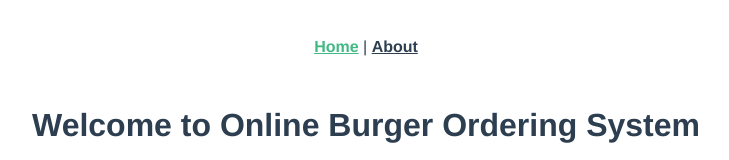
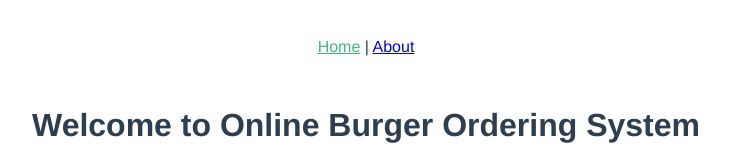
Before and after one commit to bipinstha7/OBOS, a Vue app in the folder client/: page / in a window 1280 px wide. Shown: the top 160 px of the page, without its empty margins (274-1003 px from the left). Built offline with nearby package versions, Linux system fonts and the light colour scheme.

Commit message:
refactor App.vue css codes

```diff
--- a/client/src/App.vue
+++ b/client/src/App.vue
@@ -18,12 +18,11 @@
 }
 #nav {
   padding: 30px;
-  a {
-    font-weight: bold;
-    color: #2c3e50;
-    &.router-link-exact-active {
+
+  // components would get the router-link-active class when the path is selected
+ .router-link-exact-active {
       color: #42b983;
-    }
+
   }
 }
 </style>
```
